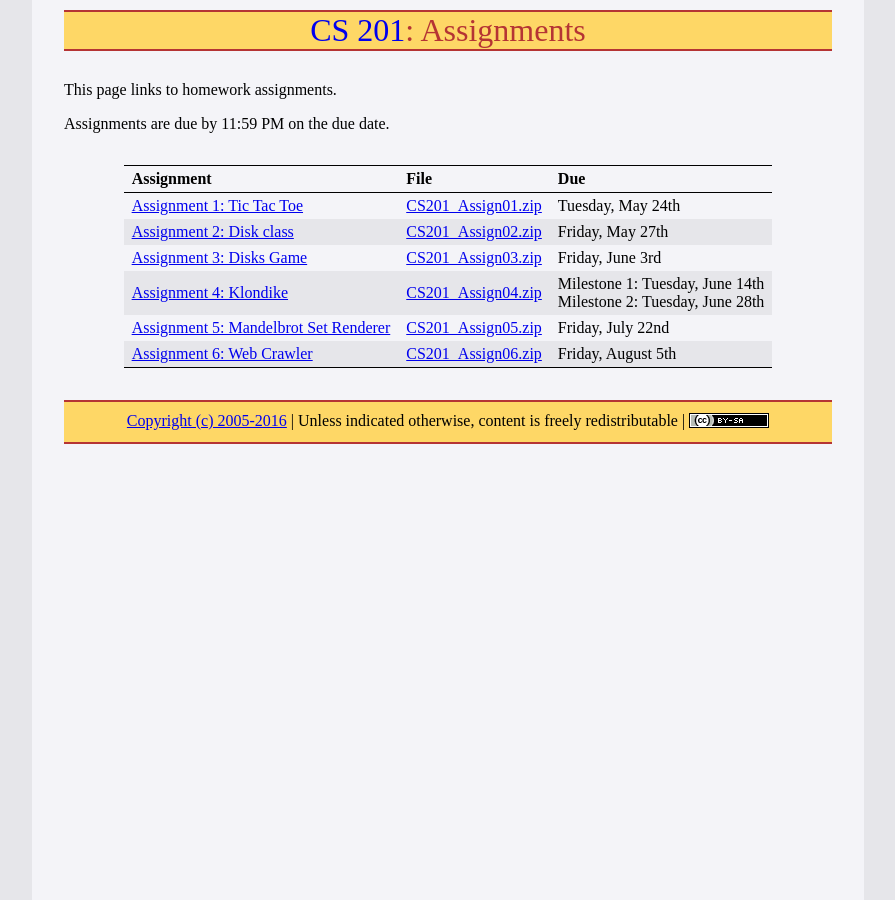
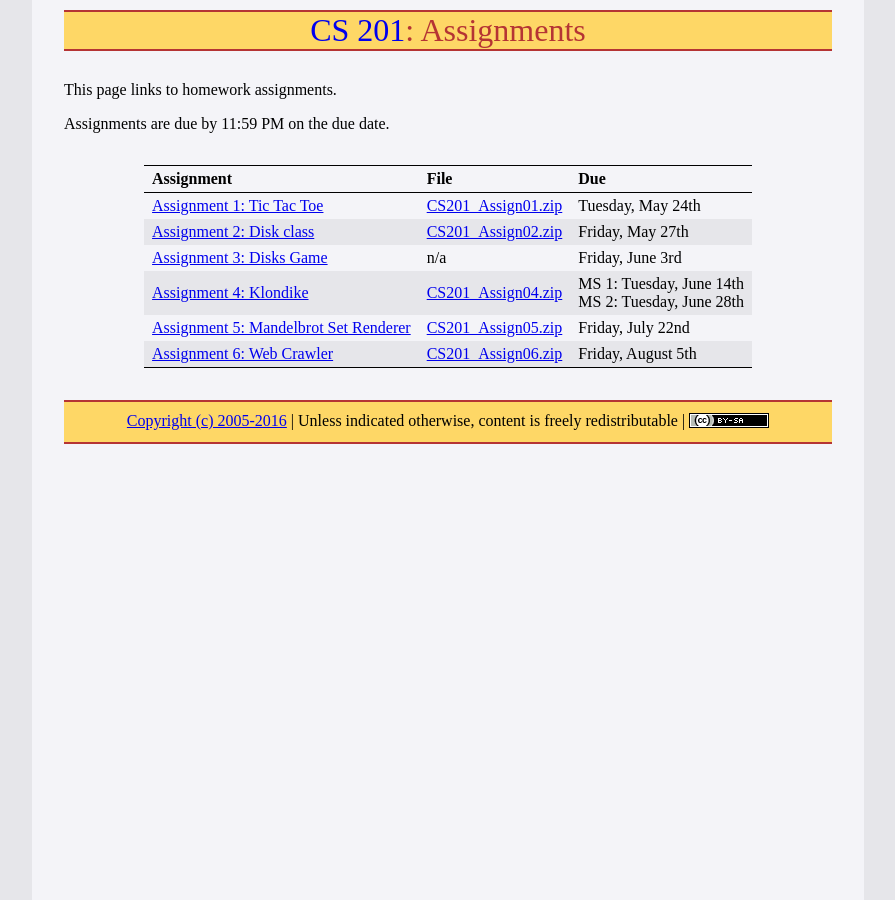
Before and after one commit to ycpcs/cs201-summer2016, a Jekyll site: the page built from assign/index.md, in a window 1280 px wide. Shown: the whole page, without its empty margins (192-1087 px from the left). Built offline with Jekyll 4.4.1, drawn with Linux system fonts in a browser that asks for light colours; some web fonts are replaced.

Commit message:
there is no skeleton for assignment 3

```diff
--- a/assign/index.md
+++ b/assign/index.md
@@ -11,7 +11,7 @@ Assignments are due by 11:59 PM on the due date.
 > ---------- | ---- | ---
 > [Assignment 1: Tic Tac Toe](assign01.html) | [CS201\_Assign01.zip](CS201_Assign01.zip) | Tuesday, May 24th
 > [Assignment 2: Disk class](assign02.html) | [CS201\_Assign02.zip](CS201_Assign02.zip) | Friday, May 27th
-> [Assignment 3: Disks Game](assign03.html) | [CS201\_Assign03.zip](CS201_Assign03.zip) | Friday, June 3rd
-> [Assignment 4: Klondike](assign04.html) | [CS201\_Assign04.zip](CS201_Assign04.zip) | Milestone 1: Tuesday, June 14th<br>Milestone 2: Tuesday, June 28th
+> [Assignment 3: Disks Game](assign03.html) | n/a | Friday, June 3rd
+> [Assignment 4: Klondike](assign04.html) | [CS201\_Assign04.zip](CS201_Assign04.zip) | MS 1: Tuesday, June 14th<br>MS 2: Tuesday, June 28th
 > [Assignment 5: Mandelbrot Set Renderer](assign05.html) | [CS201\_Assign05.zip](CS201_Assign05.zip) | Friday, July 22nd
 > [Assignment 6: Web Crawler](assign06.html) | [CS201\_Assign06.zip](CS201_Assign06.zip) | Friday, August 5th
```
